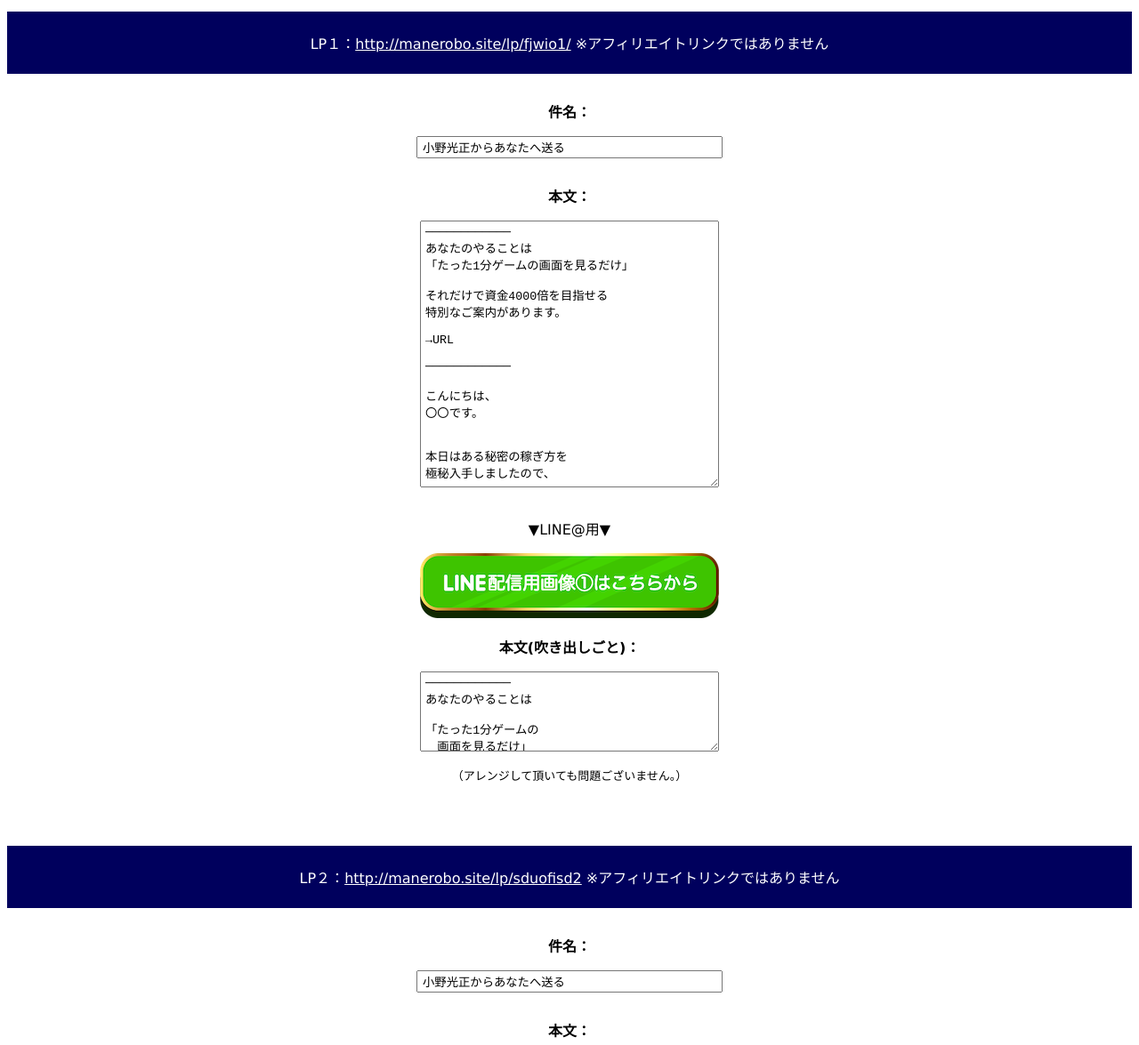
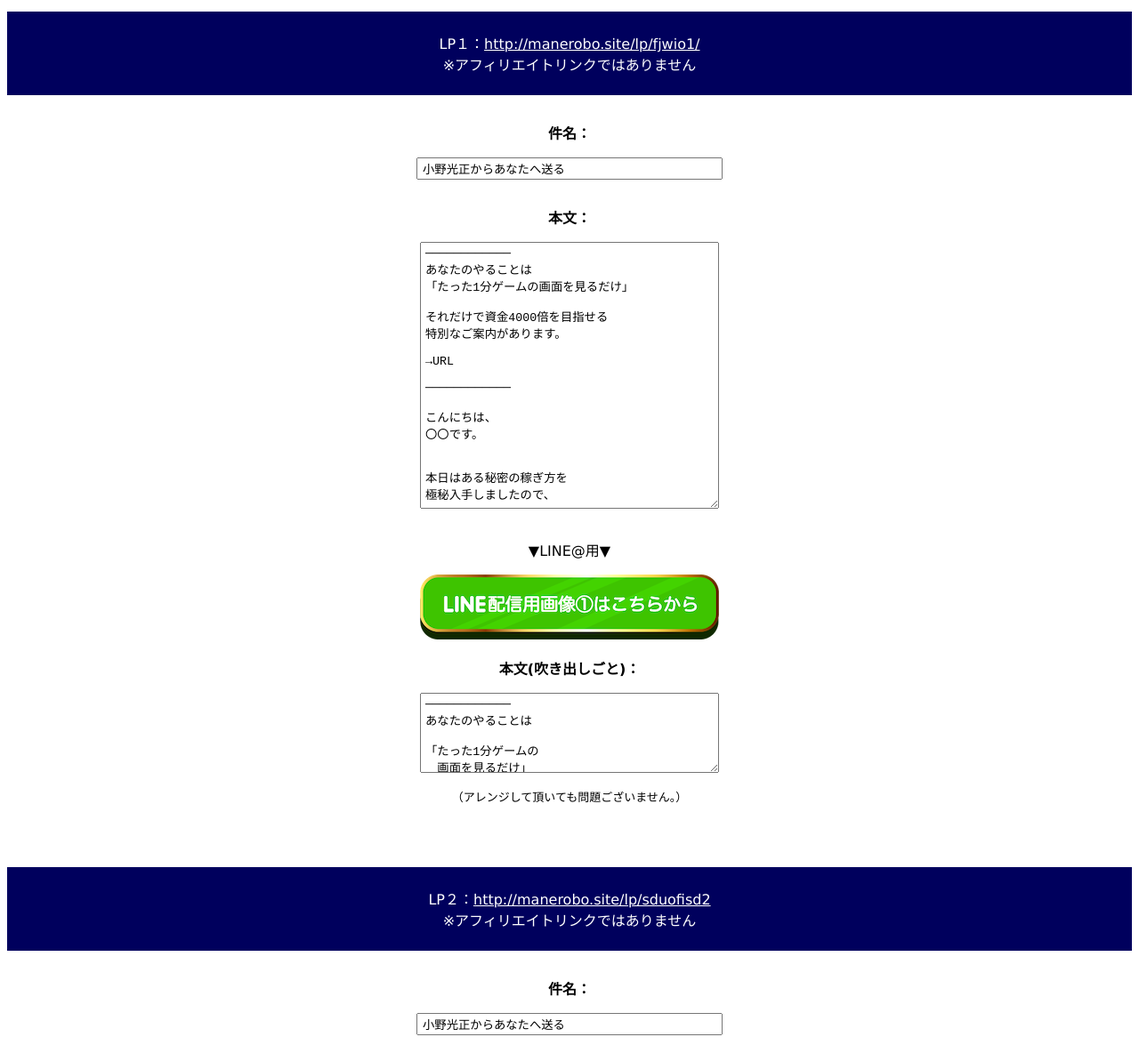
Before and after one commit to krrn94/manerobo-attack, a plain HTML site: page index.html in a window 1280 px wide. Shown: the part 1325-2500 px from the top of the page at 89% size. Drawn offline with Linux system fonts and the light colour scheme.

Commit message:
Update index.html

```diff
--- a/index.html
+++ b/index.html
@@ -31,11 +31,12 @@
 	<a href="http://galaxy-asp.com/partner" target="_blank">
 	<img src="btn2.png"></a>
 </div>
+
 	<div class="contents">
 		<div class="content">
 			<div class="content-title">
-				<p>LP１：<a href="http://manerobo.site/lp/fjwio1/" style="color:white;"　target="_blank">http://manerobo.site/lp/fjwio1/</a>
-				  ※アフィリエイトリンクではありません</p>
+				<p>LP１：<a href="http://manerobo.site/lp/fjwio1/" target="_blank" style="color:white;"　target="_blank">http://manerobo.site/lp/fjwio1/</a>
+				  <br>※アフィリエイトリンクではありません</p>
 			</div>
 
 			<div class="content-ken">
@@ -253,8 +254,8 @@
 
 		<div class="content">
 			<div class="content-title">
-				<p>LP２：<a href="http://manerobo.site/lp/sduofisd2" style="color:white;" target="_blank">http://manerobo.site/lp/sduofisd2</a>
-				※アフィリエイトリンクではありません</p>
+				<p>LP２：<a href="http://manerobo.site/lp/sduofisd2" target="_blank" style="color:white;" target="_blank">http://manerobo.site/lp/sduofisd2</a>
+				<br>※アフィリエイトリンクではありません</p>
 			</div>
 
 			<div class="content-ken">
@@ -504,6 +505,9 @@ WHY??」
 </div>
 				</div>
 			</div>
+
+
+
 		</div>
 
 	</div>
```
